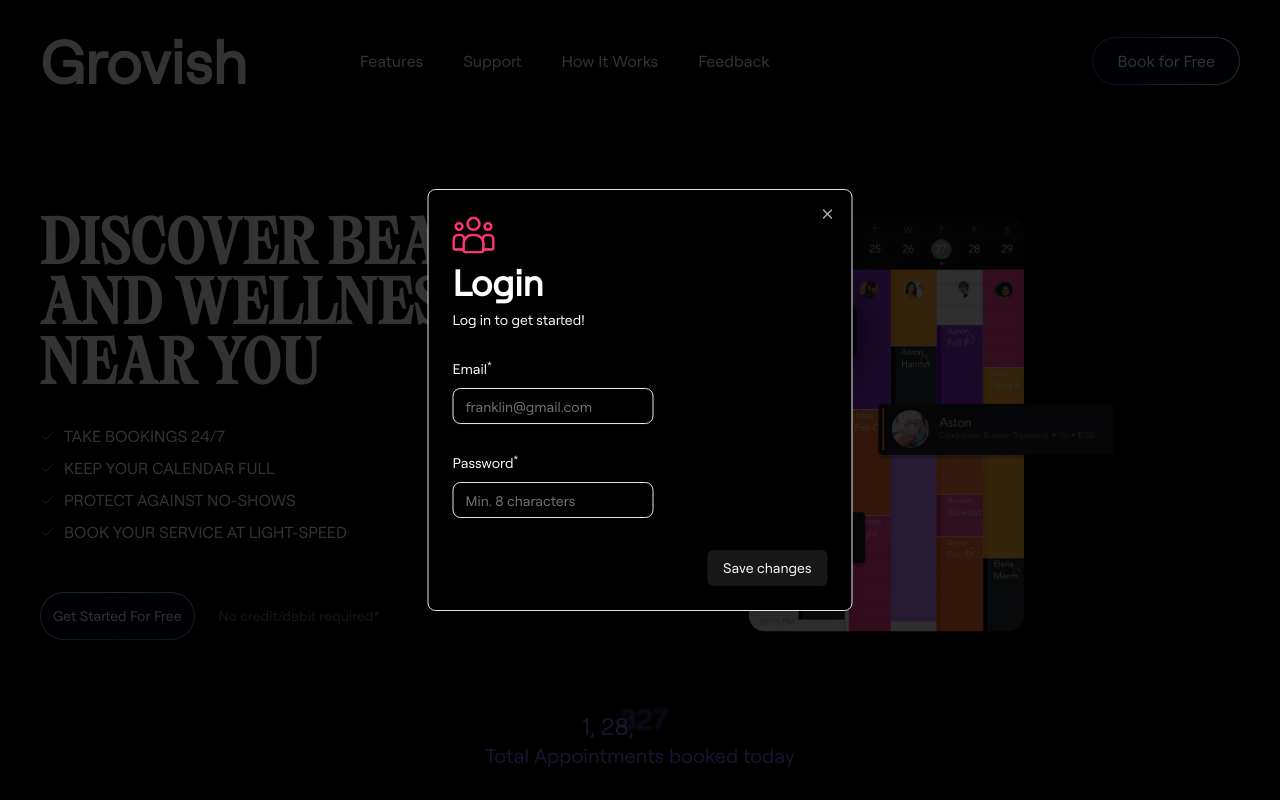
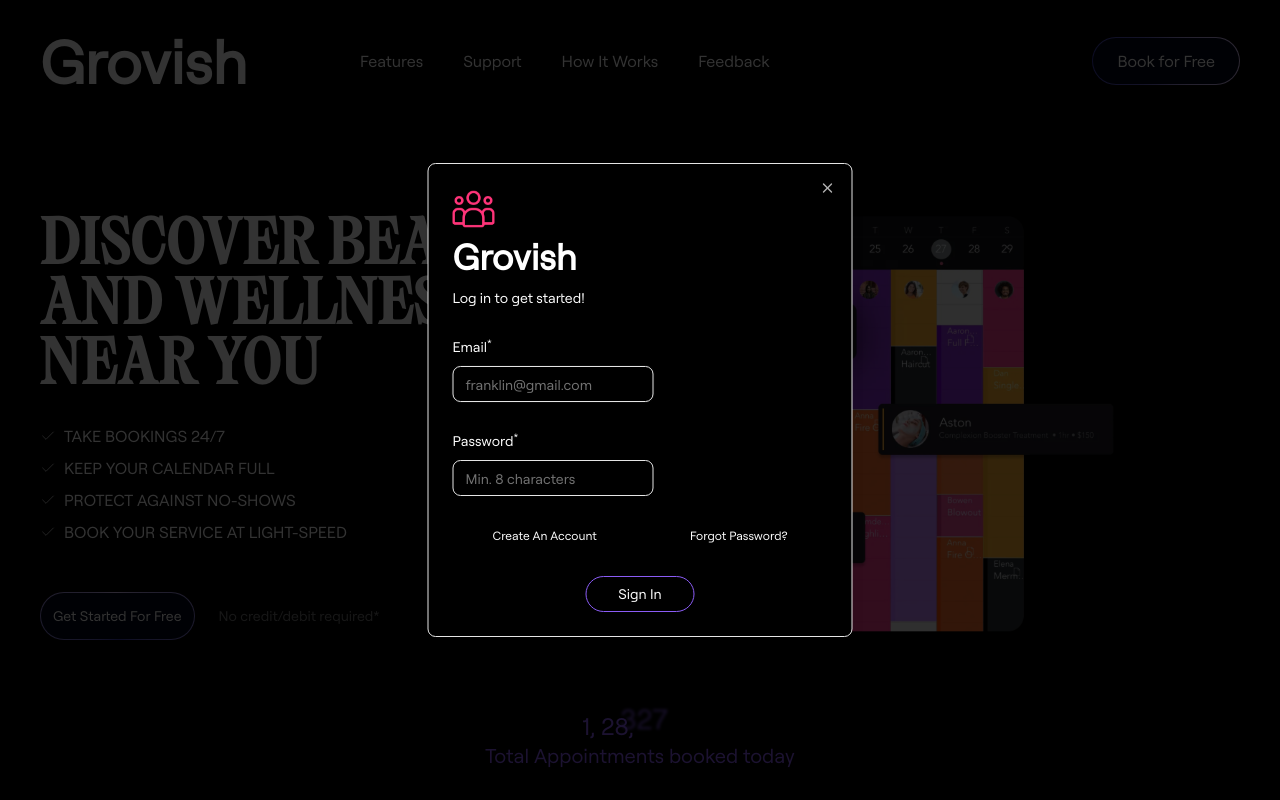
Before and after one commit to saadtresayyed10/grovish-client, a Next.js app: page / in a window 1280 px wide. Both pictures are taken after a click on the button "Book for Free". Shown: the top 800 px of the page. Built offline with nearby package versions, Linux system fonts and the light colour scheme.

Commit message:
Login form modal skeli done

```diff
--- a/app/(home)/_components/_auth/LoginModal.tsx
+++ b/app/(home)/_components/_auth/LoginModal.tsx
@@ -34,31 +34,49 @@ const LoginModal = () => {
             />
           </DialogTitle>
           <DialogDescription asChild>
-            <div className="flex justify-start items-start w-full flex-col lg:gap-y-2">
-              <h1 className="text-white lg:text-4xl font-semibold">Login</h1>
+            <div className="flex justify-start items-start w-full flex-col lg:gap-y-3">
+              <h1 className="text-white lg:text-4xl font-semibold">Grovish</h1>
               <h4 className="text-white lg:text-sm font-light">
                 Log in to get started!
               </h4>
             </div>
           </DialogDescription>
         </DialogHeader>
-        <form className="flex justify-start items-start w-full h-min lg:py-4 flex-col lg:gap-y-8">
+        <form>
+          <div className="flex justify-start items-start w-full h-min lg:py-4 flex-col lg:gap-y-8">
             <div className="flex justify-start items-start flex-col lg:gap-y-3">
               <Label>
                 Email<sup>*</sup>
               </Label>
-            <Input type="text" placeholder="franklin@gmail.com" />
+              <Input type="text" placeholder="franklin@gmail.com" required />
             </div>
             <div className="flex justify-start items-start flex-col lg:gap-y-3">
               <Label>
                 Password<sup>*</sup>
               </Label>
-            <Input type="password" placeholder="Min. 8 characters" />
+              <Input type="password" placeholder="Min. 8 characters" required />
             </div>
+            <div className="flex justify-between w-full items-center text-center lg:px-10">
+              <p className="text-white cursor-pointer text-xs underline-offset-2 hover:underline duration-300">
+                Create An Account
+              </p>
+
+              <p className="text-white cursor-pointer text-xs underline-offset-2 hover:underline duration-300">
+                Forgot Password?
+              </p>
+            </div>
+          </div>
+          <DialogFooter>
+            <div className="flex justify-center items-center w-full lg:mt-4">
+              <Button
+                className="bg-transparent text-white border border-violet-500 rounded-full lg:px-8 lg:py-2"
+                type="submit"
+              >
+                Sign In
+              </Button>
+            </div>
+          </DialogFooter>
         </form>
-        <DialogFooter>
-          <Button type="submit">Save changes</Button>
-        </DialogFooter>
       </DialogContent>
     </Dialog>
   );
--- /dev/null
+++ b/components/ui/separator.tsx
@@ -0,0 +1,33 @@
+"use client";
+
+import * as React from "react";
+import * as SeparatorPrimitive from "@radix-ui/react-separator";
+
+import { cn } from "@/lib/utils";
+
+const Separator = React.forwardRef<
+  React.ElementRef<typeof SeparatorPrimitive.Root>,
+  React.ComponentPropsWithoutRef<typeof SeparatorPrimitive.Root>
+>(
+  (
+    { className, orientation = "horizontal", decorative = true, ...props },
+    ref
+  ) => (
+    <SeparatorPrimitive.Root
+      ref={ref}
+      decorative={decorative}
+      orientation={orientation}
+      className={cn(
+        "shrink-0 bg-border",
+        orientation === "horizontal"
+          ? "h-[1px] w-full opacity-30"
+          : "h-full w-[1px] opacity-30",
+        className
+      )}
+      {...props}
+    />
+  )
+);
+Separator.displayName = SeparatorPrimitive.Root.displayName;
+
+export { Separator };
--- a/package.json
+++ b/package.json
@@ -12,6 +12,7 @@
     "@radix-ui/react-accordion": "^1.2.2",
     "@radix-ui/react-dialog": "^1.1.5",
     "@radix-ui/react-label": "^2.1.1",
+    "@radix-ui/react-separator": "^1.1.1",
     "@radix-ui/react-slot": "^1.1.1",
     "@tabler/icons-react": "^3.28.1",
     "class-variance-authority": "^0.7.1",
```
Also changed, not shown: 1 other file (tests, documents, lock files or other folders). Lines whose indentation alone changed are shown as unchanged.
